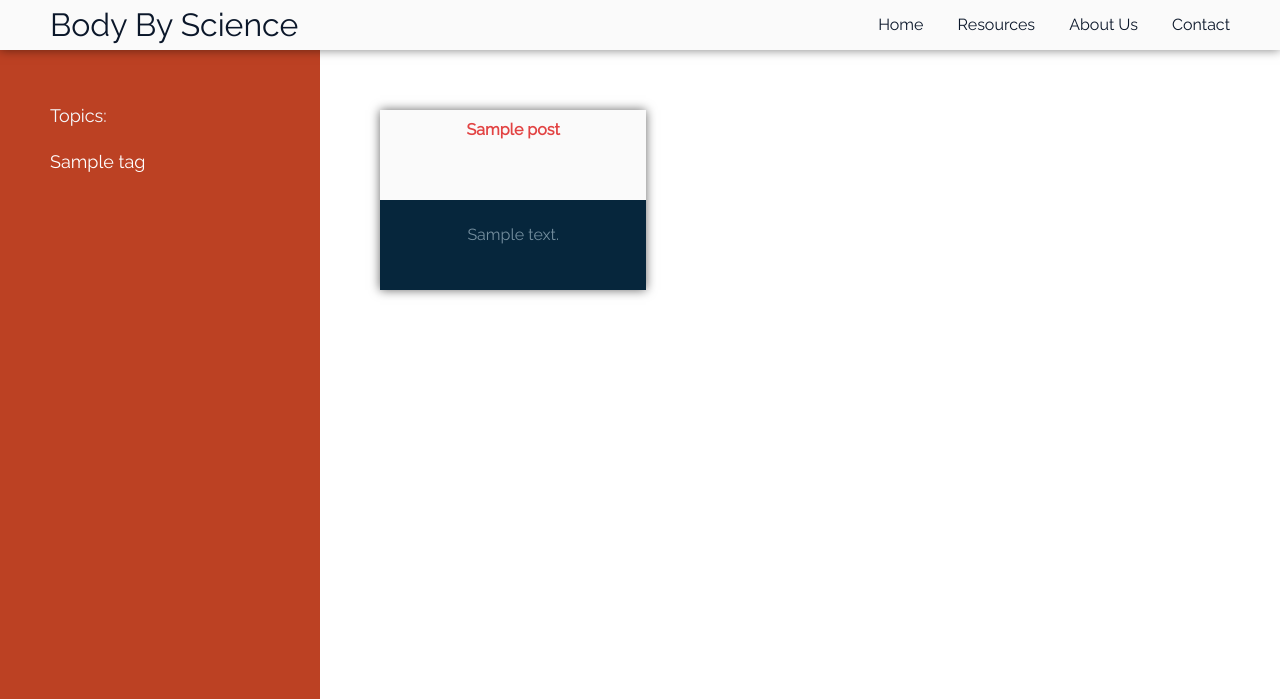
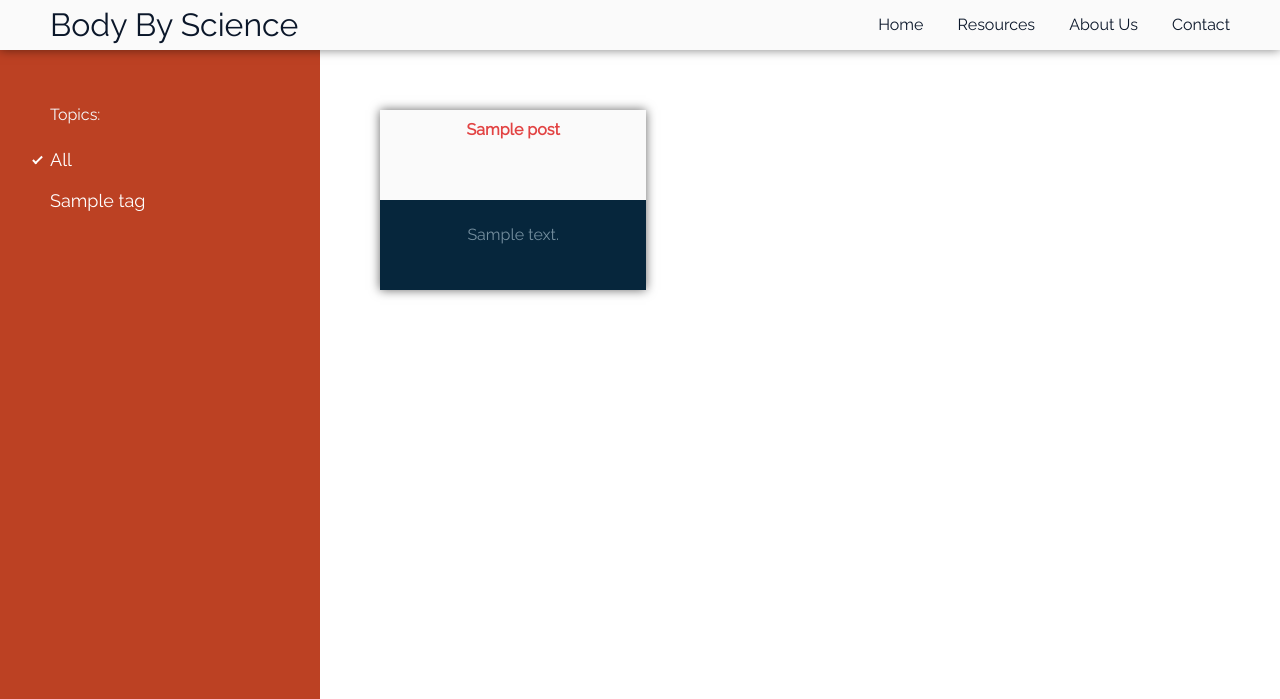
Before and after one commit to bdowe/body_by_science, a Python web app: template src/templates/resources.html in a window 1280 px wide. Shown: the top 699 px of the page. Run offline with Jinja, Linux system fonts and the light colour scheme; the template is opened without the code that fills it: most values are stand-ins (such as "Sample title", 1, 10 or a date in 2020); style sheets or scripts are compiled from the project's sources; some libraries are stand-ins or nearby versions.

Commit message:
Add all checkbox to resources page

```diff
--- a/src/static/css/compiled/resources.css
+++ b/src/static/css/compiled/resources.css
@@ -43,6 +43,9 @@
 }
 .resources .page-form .container .filters .filter.selected .checkmark {
   display: block;
+}
+.resources .page-form .container .filters .filter.all {
+  margin-bottom: 20px;
 }
 .resources .page-form .container .filters .filter .checkmark {
   display: none;
--- a/src/static/css/resources.less
+++ b/src/static/css/resources.less
@@ -40,6 +40,9 @@
                         .checkmark {
                             display: block;
                         }
+                    }
+                    &.all {
+                        margin-bottom: 20px;
                     }
                     .checkmark {
                         display: none;
--- a/src/templates/resources.html
+++ b/src/templates/resources.html
@@ -6,8 +6,12 @@
     <h4 class="error hidden"></h4>
     <div class="page-form">
         <div class="container">
-            <div class="filter filter-header" data-value="all">Topics:</div>
+            <div class="filter-header">Topics:</div>
             <div class="filters">
+                <div class="filter all selected" data-value="all">
+                    <div class="checkmark"></div>
+                    <span>All</span>
+                </div>
                 {% for tag in tags %}
                     <div class="filter" data-value="{{ tag }}">
                         <div class="checkmark"></div>
```
